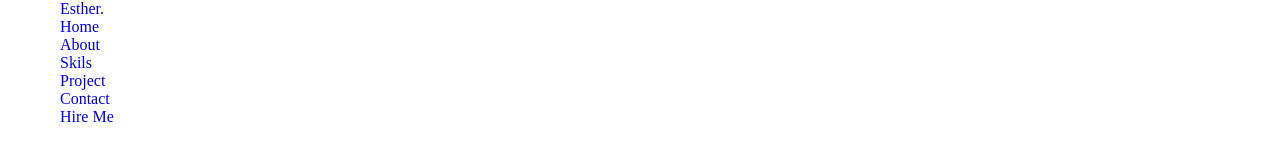
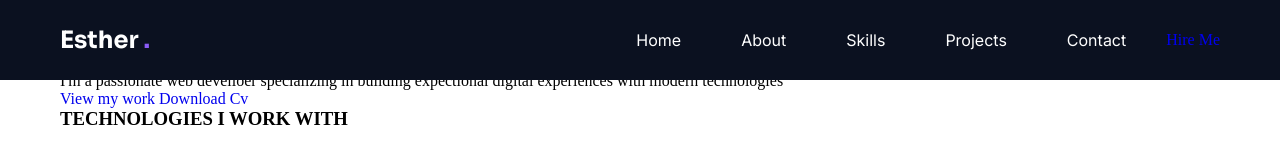
Before and after one commit to BabyGal124/CodeAlpha_Esther-Portfolio-Website, a plain HTML site: page index.html in a window 1280 px wide. Drawn offline with Linux system fonts and the light colour scheme.

Commit message:
styled header

```diff
--- a/index.html
+++ b/index.html
@@ -10,41 +10,67 @@
 <!--Liking Goggle Fonts -->
 <!-- Google Fonts -->
   <link rel="preconnect" href="https://fonts.googleapis.com">
-  <link rel="preconnect" href="https://fonts.gstatic.com" crossorigin>
-  <link href="https://fonts.googleapis.com/css2?family=Inter:wght@400;500;600;700&family=Manrope:wght@600;700;800&display=swap" rel="stylesheet">
-
+<link rel="preconnect" href="https://fonts.gstatic.com" crossorigin>
+<link href="https://fonts.googleapis.com/css2?family=Inter:wght@300;400;500;600;700&family=Sora:wght@400;500;600;700;800&display=swap" rel="stylesheet">
 <!--Linking Global Styling Sheet-->
 <link rel="stylesheet" href="./style.css">
 </head>
 <body>
     <!--Header Section-->
     <header>
-        <nav class="header section-content">
-            <a href="./index.html" class="header-title">Esther.</a>
+        <nav class="navbar section-content">
+            <a href="./index.html" class="header-title">Esther <span>.</span></a>
             <div class="nav-menu">
-                <ul class="nav-items">
-                    <li class="nav-items">
-                        <a href="#" class="nav-link">Home</a>
+                <ul class="nav-list">
+                    <li class="nav-item">
+                        <a href="./index.html" class="nav-link">Home</a>
                     </li>
-                      <li class="nav-items">
+                      <li class="nav-item">
                         <a href="#" class="nav-link">About</a>
                     </li>
-                      <li class="nav-items">
-                        <a href="#" class="nav-link">Skils</a>
+                      <li class="nav-item">
+                        <a href="#" class="nav-link">Skills</a>
                     </li>
-                      <li class="nav-items">
-                        <a href="#" class="nav-link">Project</a>
+                      <li class="nav-item">
+                        <a href="#" class="nav-link">Projects</a>
                     </li>
-                     <li class="nav-items">
+                     <li class="nav-item">
                         <a href="#" class="nav-link">Contact</a>
                     </li>
-                     <li class="nav-items">
+                     <li class="nav-item">
                 <a href="#" class="nav-button">Hire Me </a>
             </li>
                 </ul>
             </div>
-
         </nav>
     </header>
+
+    <main class="main-content">
+        <!--Hero Section-->
+        <section class="hero-section">
+            <div class="section-content">
+                <div class="hero-conatiner">
+                    <div class="hero-details">
+                        <p class="hero-tag">I'M A WEB DEVELOPER</p>
+                    <h1 class="hero-title"> Hi, I'm Esther <br> I build things for the web.</h1>
+                    <p class="hero-subtext">
+                        I'm a passionate web develioer specializing in
+                        building expectional digital experiences with modern
+                        technologies
+                    </p>
+                    </div>
+                    <div class="hero-buttons">
+                        <a href="#">View my work</a>
+                        <a href="#">Download Cv</a>
+                    </div>
+                    <div class="hero-stack">
+                        <h3 class="hero-stack-title"> TECHNOLOGIES I WORK WITH</h3>
+                    </div>
+
+                </div>
+            </div>
+        </section>
+
+    </main>
 </body>
 </html>
--- a/style.css
+++ b/style.css
@@ -15,32 +15,33 @@
 --border-color:	#1E293B;
 --white-color:#FFFFFF;
 
+/*Font Family*/
+    --heading-font: "Sora", sans-serif;
+    --body-font: "Inter", sans-serif;
 
-    /*Font-Family */
-    --font-heading:"Manrope", sans-serif;
-    --font-body:"Inter", sans-serif;
-
-    /*Font Size*/
-  --font-size-xs: 0.75rem;     /* 12px */
-  --font-size-sm: 0.875rem;    /* 14px */
-  --font-size-base: 1rem;      /* 16px */
-  --font-size-md: 1.125rem;    /* 18px */
-  --font-size-lg: 1.5rem;      /* 24px */
-  --font-size-xl: 2rem;        /* 32px */
-  --font-size-2xl: 3rem;       /* 48px */
+/*Font Size*/
+--font-size-xs: 0.75rem;                  /* 12px */
+--font-size-sm: 0.875rem;                 /* 14px */
+--font-size-base: 1rem;                   /* 16px */
+--font-size-md: 1.125rem;                 /* 18px */
+--font-size-lg: clamp(1.25rem, 2vw, 1.5rem);     /* 20px → 24px */
+--font-size-xl: clamp(2rem, 4vw, 3rem);          /* 32px → 48px */
+--font-size-2xl: clamp(3rem, 6vw, 5rem);         /* 48px → 80px */
 
 
+/*Font Weights */
 
-    /* font weight*/
-    --font-weight-normal:400;
-    --font-weight-medium:500;
-    --font-weight-semibold:600;
-    --font-weight-bold:700;
+--font-weight-light: 300;
+--font-weight-normal: 400;
+--font-weight-medium: 500;
+--font-weight-semibold: 600;
+--font-weight-bold: 700;
 
     /*Border radius*/
-    --border-radius-s:4px;
-    --border-radius-m:30px;
-    --boder-radius-circle:50%;
+ --border-radius-s: 8px;
+--border-radius-m: 16px;
+--border-radius-l: 24px;
+--border-radius-circle: 50%;
 
         /* Line Heights */
     --line-height-body:1.6;
@@ -71,3 +72,47 @@ html{
     padding: 0 20px;
     max-width: 1200px;
 }
+
+
+/*Header / Navbar Styling */
+header{
+    position: fixed;
+    top: 0;
+    left: 0;
+    width: 100%;
+    background: var(--bg-primary);
+    z-index: 1000;
+}
+
+header .navbar{
+    display: flex;
+    justify-content: space-between;
+    align-items: center;
+    min-height: 80px;
+}
+
+.header-title{
+    color: var(--white-color);
+    font-family: var(--heading-font);
+    font-size: var(--font-size-lg);
+    font-weight: var(--font-weight-bold);
+}
+.header-title span{
+    color: var(--accent-color);
+}
+
+.nav-menu{
+    display: flex;
+    gap: 15px;
+    align-items: center;
+}
+.nav-menu .nav-list{
+    display: flex;
+    gap: 20px;
+    align-items: center;
+}
+.navbar .nav-list .nav-link{
+    padding: 12px 20px;
+     color: var(--white-color);
+     font-family: var(--body-font);
+}
```
